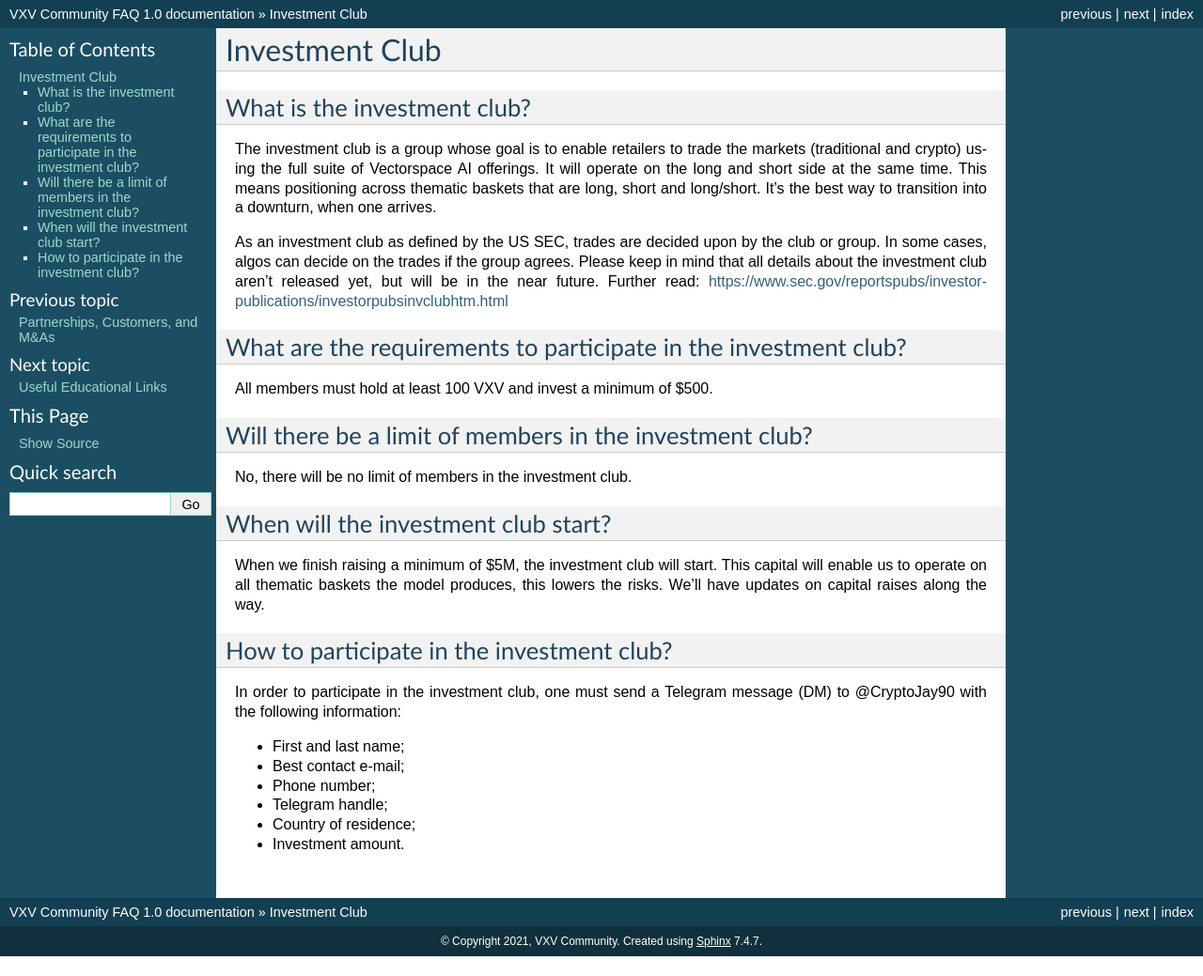
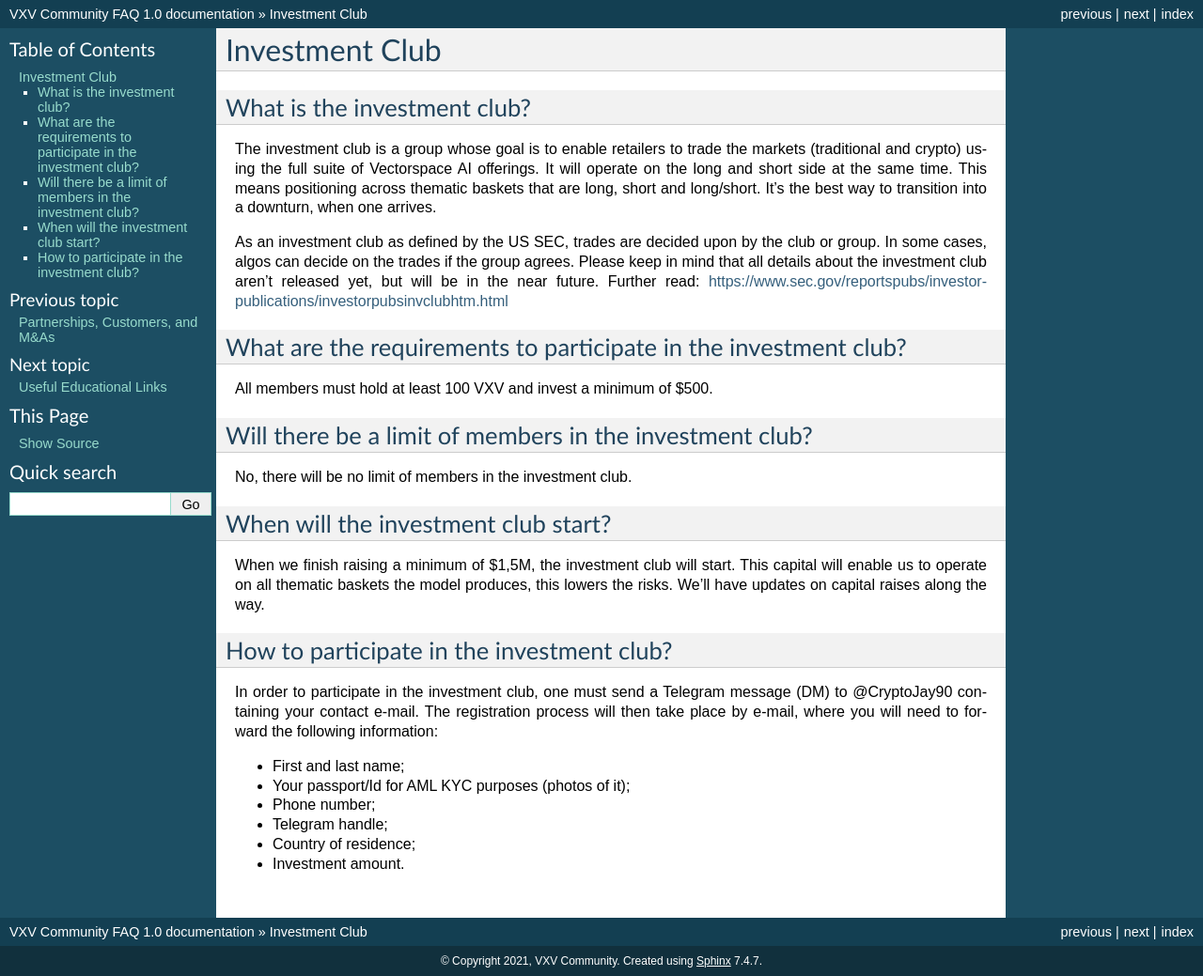
Before and after one commit to vxvfaq/vxvfaq, a Sphinx documentation site: the page built from docs/investmentclub.rst, in a window 1280 px wide. Shown: the whole page at 94% size. Built offline with Sphinx 7.4.7, drawn with Linux system fonts in a browser that asks for light colours; before the commit the page ends 1018 px from its top, so only the background shows below that.

Commit message:
Update investmentclub.rst

```diff
--- a/docs/investmentclub.rst
+++ b/docs/investmentclub.rst
@@ -19,15 +19,15 @@ No, there will be no limit of members in the investment club.
 
 When will the investment club start?
 -------
-When we finish raising a minimum of $5M, the investment club will start. This capital will enable us to operate on all thematic baskets the model produces, this lowers the risks. We'll have updates on capital raises along the way.
+When we finish raising a minimum of $1,5M, the investment club will start. This capital will enable us to operate on all thematic baskets the model produces, this lowers the risks. We'll have updates on capital raises along the way.
 
 How to participate in the investment club?
 -------
-In order to participate in the investment club, one must send a Telegram message (DM) to @CryptoJay90 with the following information:
+In order to participate in the investment club, one must send a Telegram message (DM) to @CryptoJay90 containing your contact e-mail. The registration process will then take place by e-mail, where you will need to forward the following information:
 
 -	First and last name;
 
--	Best contact e-mail;
+- Your passport/Id for AML KYC purposes (photos of it);
 
 -	Phone number;
 
```
